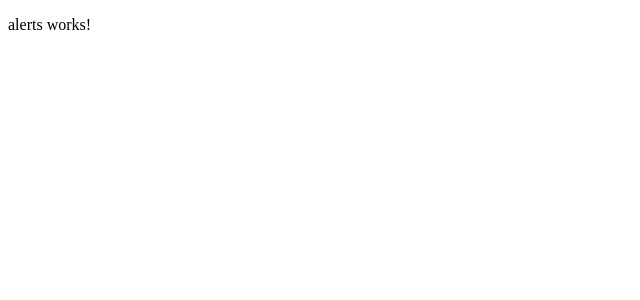
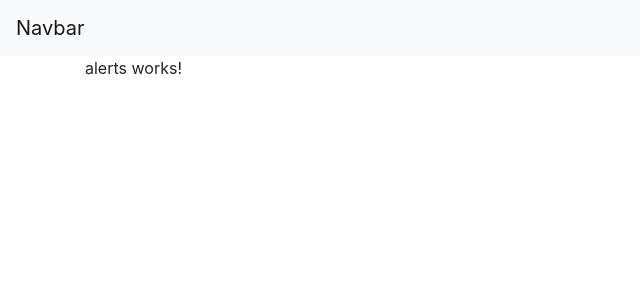
Before and after one commit to pniraula/angular6withTest, an Angular app: page / in a window 1280 px wide. Shown: the top 300 px of the page, without its empty margins (0-640 px from the left). Built offline with nearby package versions, Linux system fonts and the light colour scheme.

Commit message:
Added bootstrap cdn

```diff
--- a/src/app/app.component.html
+++ b/src/app/app.component.html
@@ -1 +1,8 @@
-<router-outlet></router-outlet>
+<div class="app-wrapper">
+<nav class="navbar navbar-expand-lg navbar-light bg-light">
+  <a class="navbar-brand" href="#">Navbar</a>
+</nav>
+<div class="main-content-wrapper container">
+  <router-outlet></router-outlet>
+</div>
+</div>
--- a/src/index.html
+++ b/src/index.html
@@ -7,6 +7,10 @@
 
   <meta name="viewport" content="width=device-width, initial-scale=1">
   <link rel="icon" type="image/x-icon" href="favicon.ico">
+  <link rel="stylesheet" href="https://cdnjs.cloudflare.com/ajax/libs/twitter-bootstrap/4.1.1/css/bootstrap.min.css">
+
+  <script type="text/javascript" src="https://cdnjs.cloudflare.com/ajax/libs/jquery/3.3.1/jquery.js"></script>
+  <script type="text/javascript" src="https://cdnjs.cloudflare.com/ajax/libs/twitter-bootstrap/4.1.1/js/bootstrap.bundle.js"></script>
 </head>
 <body>
   <app-root></app-root>
```
